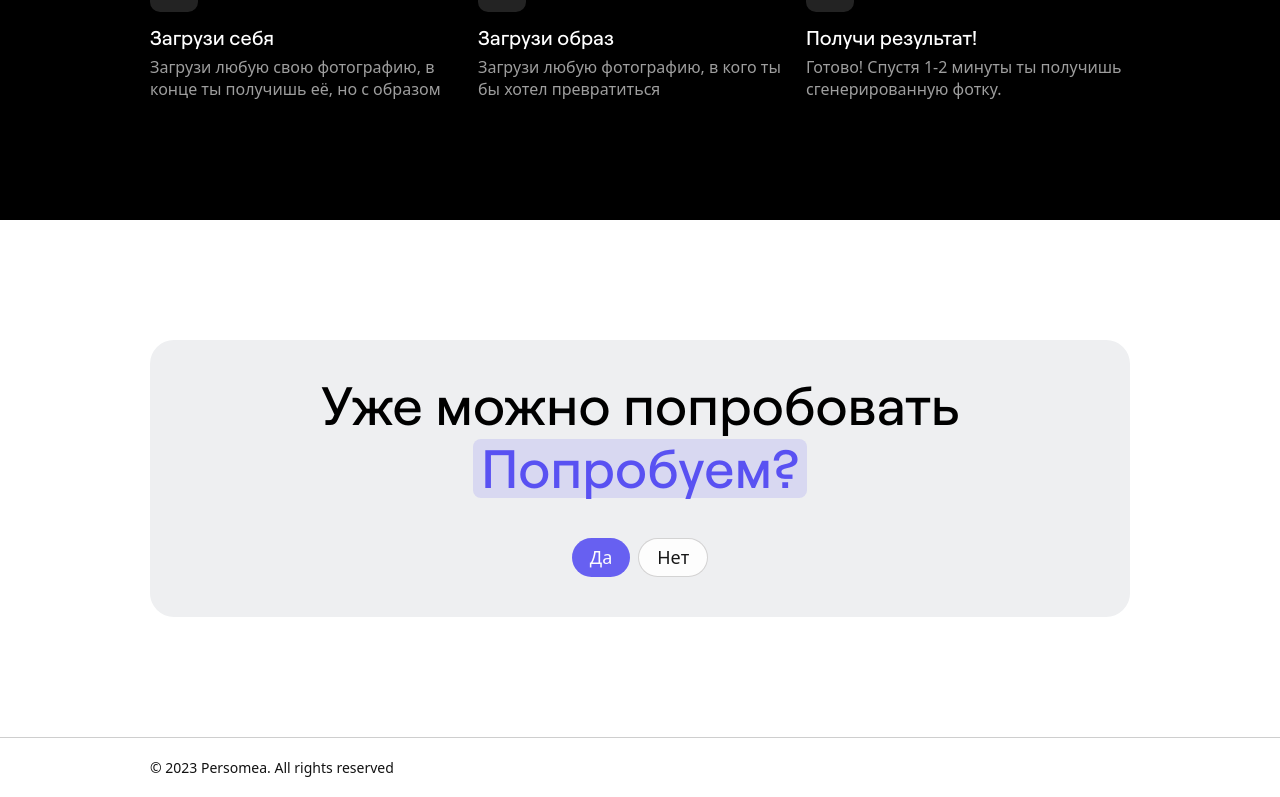
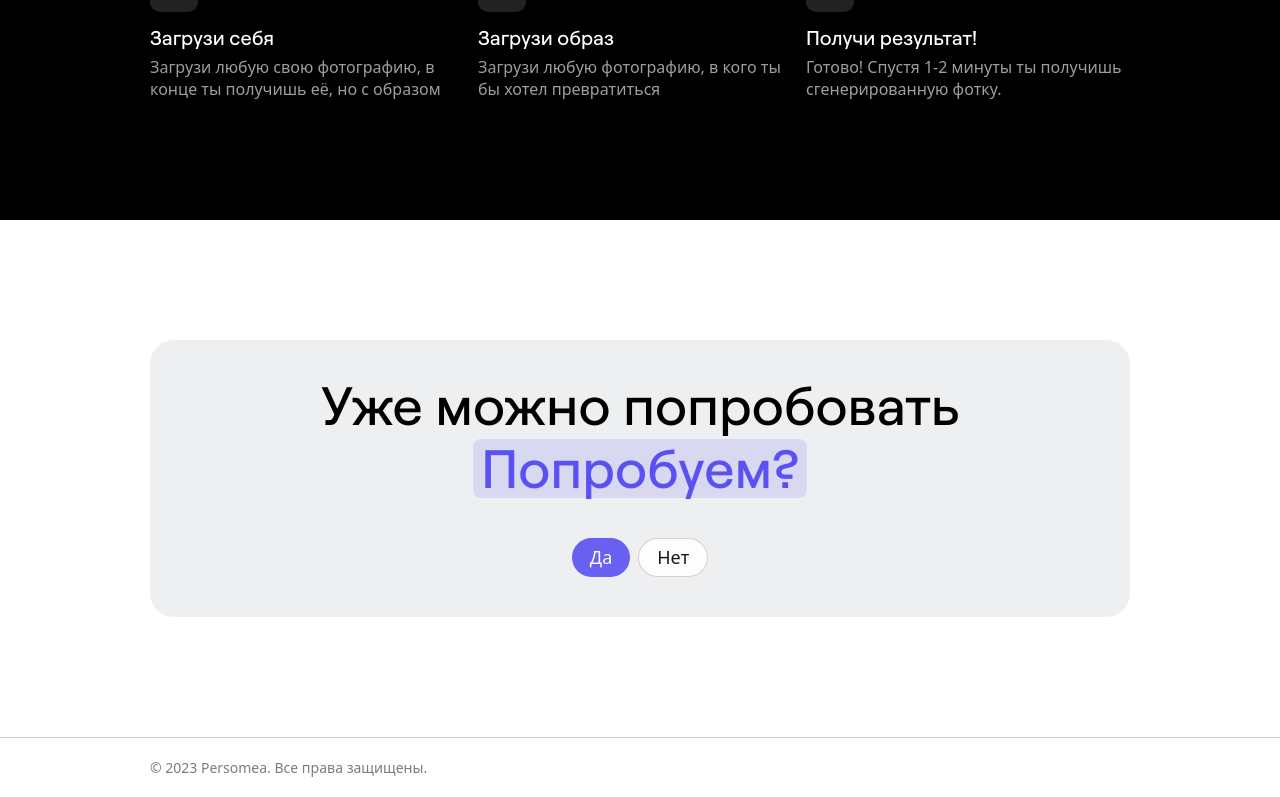
Before and after one commit to Tehnopolis/PersomeaWebapp, a Vue app: page /#/ in a window 1280 px wide. Shown: the part 1180-1977 px from the top of the page. Built offline with nearby package versions, Linux system fonts and the light colour scheme.

Commit message:
Changed footer text & modal animation

```diff
--- a/src/components/TheFooter.vue
+++ b/src/components/TheFooter.vue
@@ -7,7 +7,7 @@ import AppContainer from './kit/AppContainer.vue';
 	<AppSection tag="footer" class="footer">
 		<AppContainer>
 			<small class="footer__text">
-				© 2023 Persomea. All rights reserved
+				© 2023 Persomea. Все права защищены.
 			</small>
 		</AppContainer>
 	</AppSection>
@@ -23,7 +23,7 @@ import AppContainer from './kit/AppContainer.vue';
 		font-size: 14px;
 		font-weight: 460;
 
-		color: var(--color-base-fg2);
+		color: var(--color-base-fg3);
 	}
 }
 </style>
--- a/src/components/kit/AppModal.vue
+++ b/src/components/kit/AppModal.vue
@@ -73,12 +73,6 @@ defineExpose({ show: showModal, hide: hideModal });
 	</div>
 </template>
 
-<style>
-body:has(.modal.show) {
-	overflow: hidden;
-}
-</style>
-
 <style scoped lang="scss">
 .modal {
 	&__title {
@@ -127,15 +121,15 @@ body:has(.modal.show) {
 	&.show &__window {
 		@include keyframes(windowPopup) {
 			0% {
-				transform: scale(0);
+				transform: translateY(100vh);
 			}
 
 			80% {
-				transform: scale(1.1);
+				transform: translateY(-20px);
 			}
 
 			100% {
-				transform: scale(1);
+				transform: translateY(0);
 			}
 		}
 
@@ -145,11 +139,11 @@ body:has(.modal.show) {
 	&.hide &__window {
 		@include keyframes(windowClose) {
 			0% {
-				transform: scale(1);
+				transform: translateY(0);
 			}
 
 			100% {
-				transform: scale(0);
+				transform: translateY(100vh);
 			}
 		}
 
@@ -214,3 +208,9 @@ body:has(.modal.show) {
 	}
 }
 </style>
+
+<style>
+body:has(.modal.show) {
+	overflow: hidden;
+}
+</style>
```
